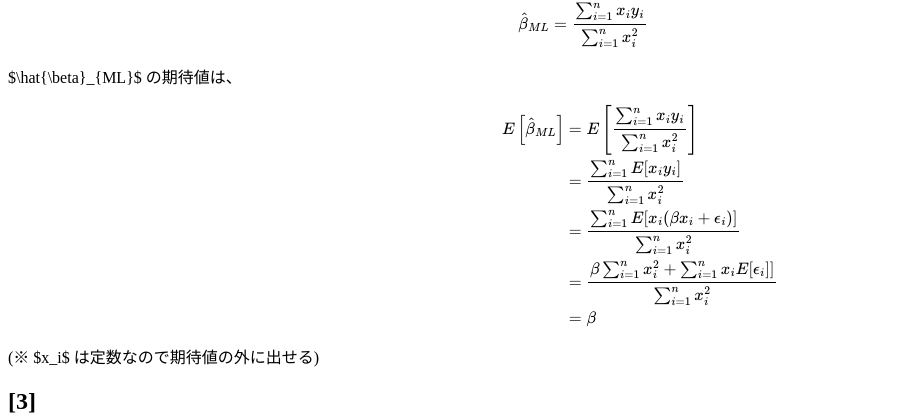
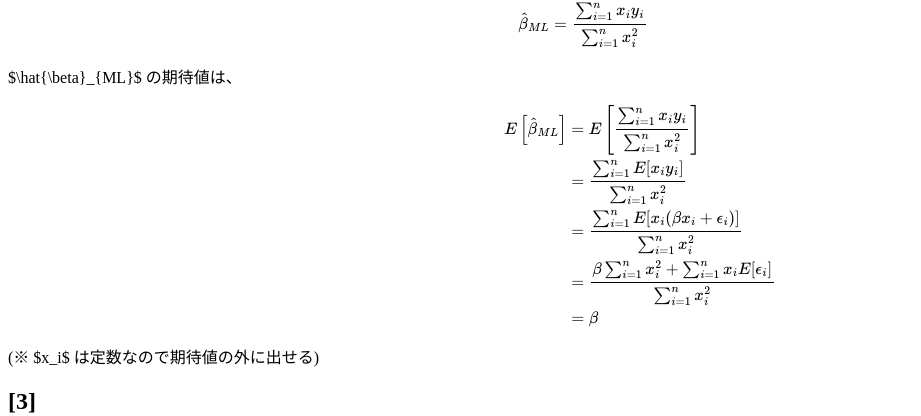
Before and after one commit to renzujunren11/exercise, a Jekyll site: the page built from toukei_kentei/2024/a1.md, in a window 1280 px wide. Shown: the part 511-927 px from the top of the page, without its empty margins (0-921 px from the left). Built offline with Jekyll 4.4.1, drawn with Linux system fonts in a browser that asks for light colours; our own code applies the rules of GitHub Pages for plain Markdown files; some of the changed text lies outside the part shown.

Commit message:
[Fix] fix latex

```diff
--- a/toukei_kentei/2024/a1.md
+++ b/toukei_kentei/2024/a1.md
@@ -23,8 +23,7 @@
 
 $$
 \begin{align*}
-&-\frac{\sum_{i=1}^n x_i^2}{\sigma^2}\hat{\beta}_{ML} + \frac{\sum_{i=1}^n x_iy_i}
-{\sigma^2} = 0\\
+&-\frac{\sum_{i=1}^n x_i^2}{\sigma^2}\hat{\beta}_{ML} + \frac{\sum_{i=1}^n x_iy_i}{\sigma^2} = 0\\
 &\hat{\beta}_{ML} = \frac{\sum_{i=1}^n x_iy_i}{\sum_{i=1}^n x_i^2}
 \end{align*}
 $$
@@ -37,7 +36,7 @@
 x_i^2} \right]\\
 &=\frac{\sum_{i=1}^n E[x_iy_i]}{\sum_{i=1}^n x_i^2}\\
 &=\frac{\sum_{i=1}^n E[x_i(\beta x_i + \epsilon_i)]}{\sum_{i=1}^n x_i^2}\\
-&=\frac{\beta \sum_{i=1}^n x_i^2 + \sum_{i=1}^nx_iE[ \epsilon_i]]}{\sum_{i=1}^n x_i^2}\\
+&=\frac{\beta \sum_{i=1}^n x_i^2 + \sum_{i=1}^nx_iE[ \epsilon_i]}{\sum_{i=1}^n x_i^2}\\
 &= \beta
 \end{align*}
 $$
```
